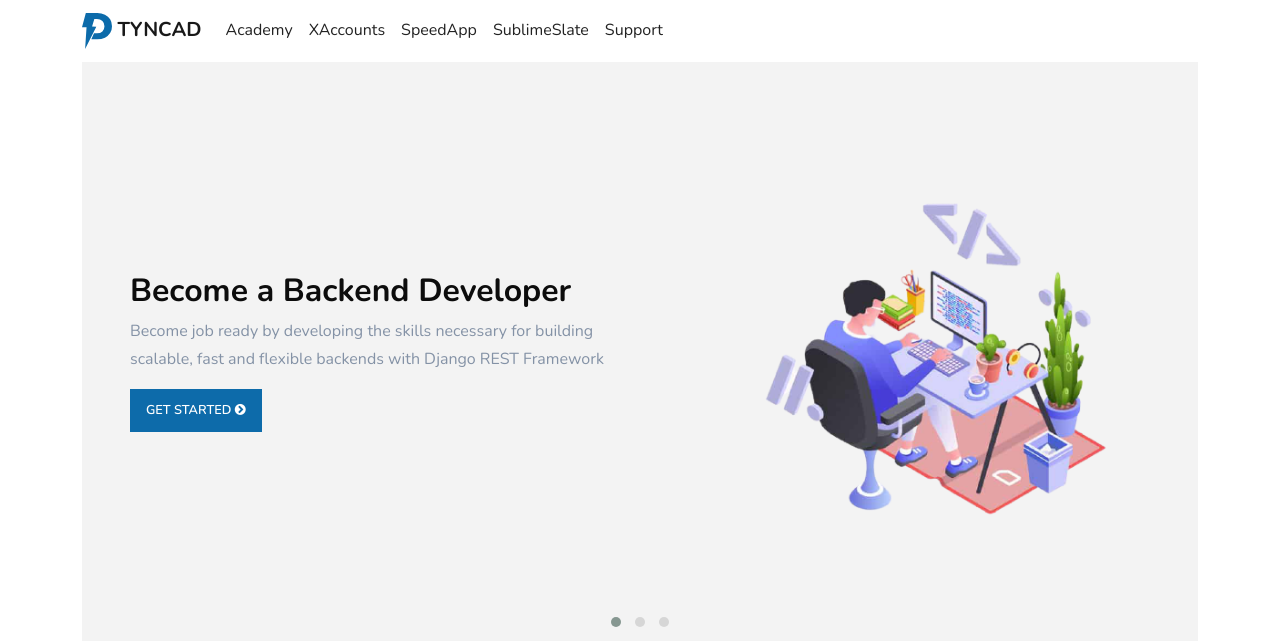
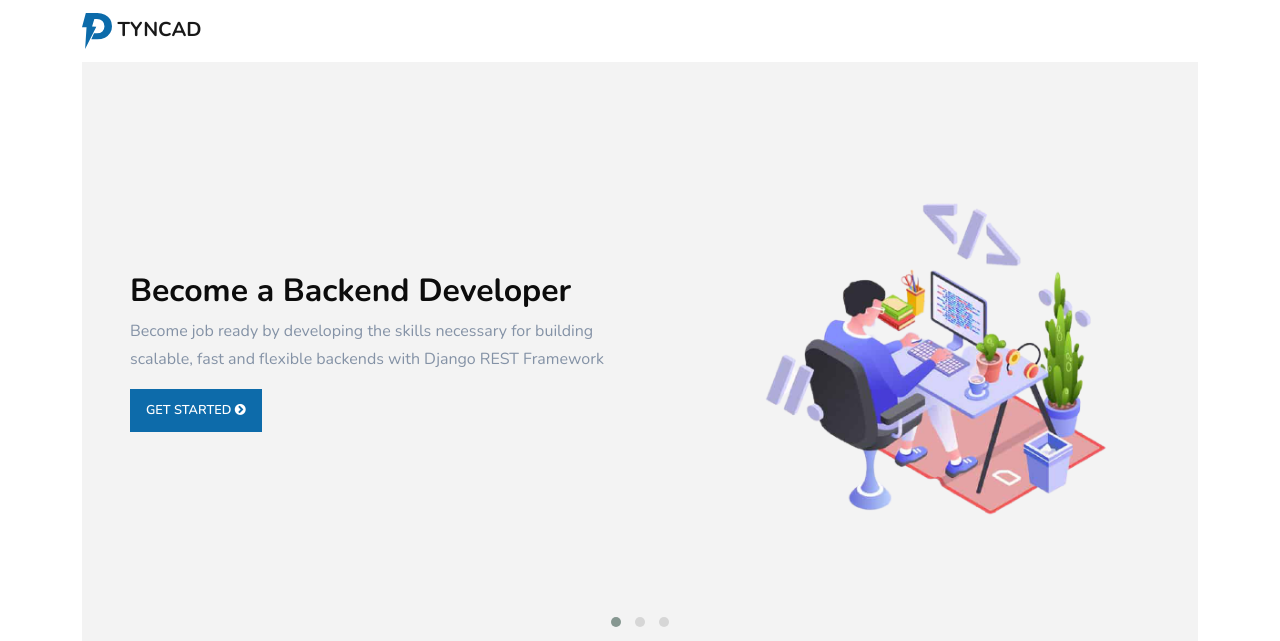
Before and after one commit to olanipekun01/tyncad_academy_website, a Django app: page / in a window 1280 px wide. Shown: the top 641 px of the page. Run offline with Django 3.2, Linux system fonts and the light colour scheme; some libraries are stand-ins or nearby versions.

Commit message:
deploying to live

```diff
--- a/templates/common/base.html
+++ b/templates/common/base.html
@@ -36,20 +36,20 @@
                 <ul class="navbar-nav ml-auto mr-auto mt-2 mt-lg-0">
 
                     <li class="nav-item">
-                        <a class="nav-link" href="/acacemy">Academy</a>
+                        <!-- <a class="nav-link" href="/acacemy">Academy</a> -->
                     </li>
                     <li class="nav-item">
-                        <a class="nav-link" href="/xaccounts">XAccounts</a>
+                        <!-- <a class="nav-link" href="/xaccounts">XAccounts</a> -->
                     </li>
                     <li class="nav-item">
-                        <a class="nav-link" href="/xaccounts">SpeedApp</a>
+                        <!-- <a class="nav-link" href="/xaccounts">SpeedApp</a> -->
                     </li>
                     <li class="nav-item">
-                        <a class="nav-link" href="/xaccounts">SublimeSlate</a>
+                        <!-- <a class="nav-link" href="/xaccounts">SublimeSlate</a> -->
                     </li>
 
                     <li class="nav-item">
-                        <a class="nav-link" href="/support">Support</a>
+                        <!-- <a class="nav-link" href="/support">Support</a> -->
                     </li>
 
                 </ul>
```
